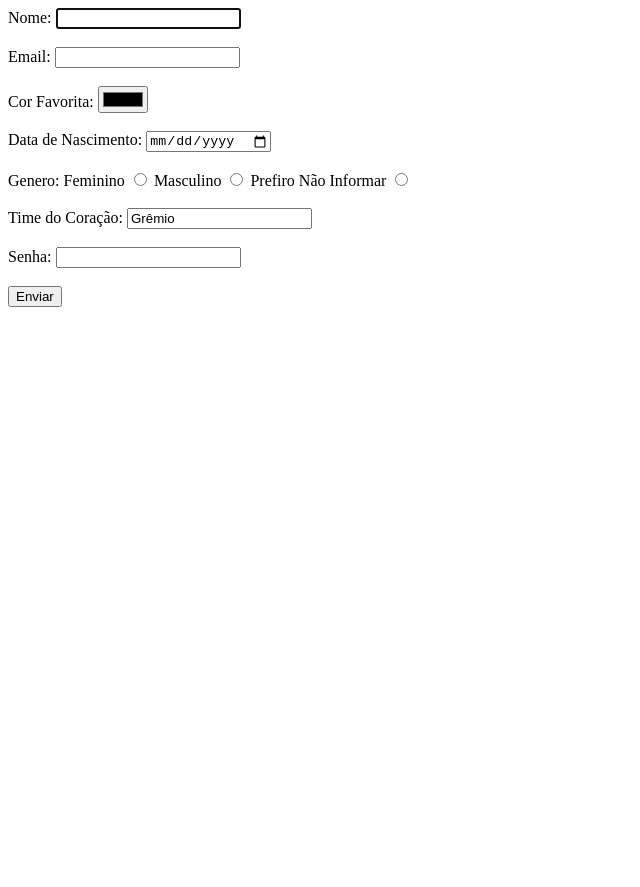
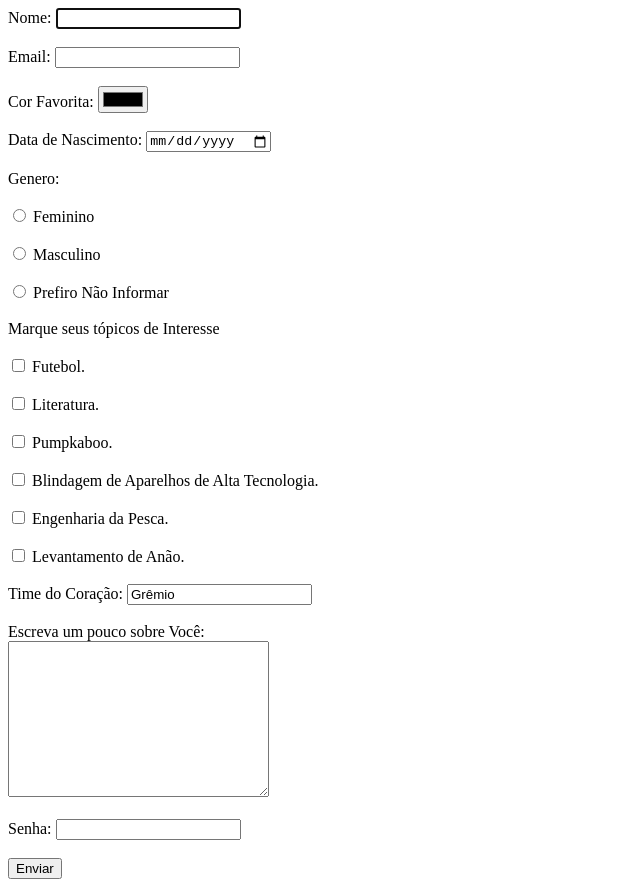
Before and after one commit to Gabiss1/UC12-Frontend, a plain HTML site: page Aula-14-10-25/index.html in a window 1280 px wide. Shown: the whole page, without its empty margins (0-640 px from the left). Before the commit the page ends 800 px from the top, so only its background shows below. Drawn offline with Linux system fonts and the light colour scheme.

Commit message:
Finalizando formulário de cadastro

```diff
--- a/Aula-14-10-25/index.html
+++ b/Aula-14-10-25/index.html
@@ -26,20 +26,60 @@
             <br><br>
 
             <label for="genero">Genero: </label>
+            <br><br>
+
+            <input type="radio" name="genero" id="generoF">
             <label for="genero">Feminino </label>
-            <input type="radio" name="genero" id="generoF">
+            <br><br>
+
+            <input type="radio" name="genero" id="generoM">
             <label for="genero">Masculino </label>
-            <input type="radio" name="genero" id="generoM">
+            <br><br>
+
+            <input type="radio" name="genero" id="generoNI">
             <label for="genero">Prefiro Não Informar </label>
-            <input type="radio" name="genero" id="generoNI">
+            <br><br>
+
+            <label for="interesses">Marque seus tópicos de Interesse</label>
+            <br><br>
+
+            <input type="checkbox" name="interesse" id="interesse">
+            <label for="interesse">Futebol.</label>
+            <br><br>
+
+            <input type="checkbox" name="interesse" id="interesse">
+            <label for="interesse">Literatura.</label>
+            <br><br>
+
+            <input type="checkbox" name="interesse" id="interesse">
+            <label for="interesse">Pumpkaboo.</label>
+            <br><br>
+
+            <input type="checkbox" name="interesse" id="interesse">
+            <label for="interesse">Blindagem de Aparelhos de Alta Tecnologia.</label>
+            <br><br>
+
+            <input type="checkbox" name="interesse" id="interesse">
+            <label for="interesse">Engenharia da Pesca.</label>
+            <br><br>
+
+            <input type="checkbox" name="interesse" id="interesse">
+            <label for="interesse">Levantamento de Anão.</label>
             <br><br>
 
             <label for="time">Time do Coração: </label>
             <input type="text" name="time" id="time" value="Grêmio" readonly>
             <br><br>
+
+            <label for="sobreVoce">Escreva um pouco sobre Você:</label>
+            <br>
+            <textarea name="caixaTexto" id="caixa" cols="30" rows="10"></textarea>
+            <br><br>
+
             <label for="senha">Senha: </label>
             <input type="password" name="senha" id="senha">
             <br><br>
+
             <button type="submit">Enviar</button>
         </form>
 
```
